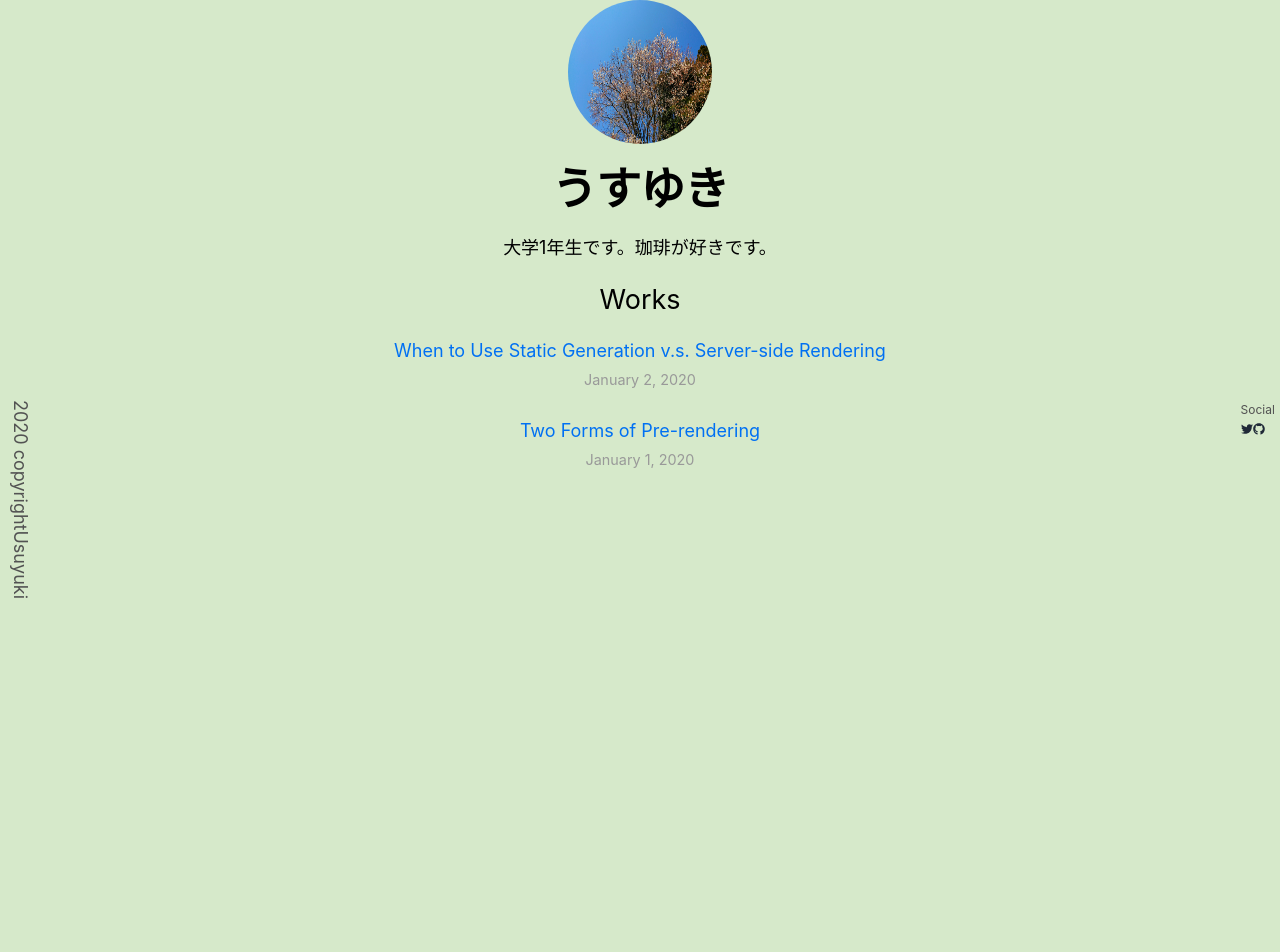
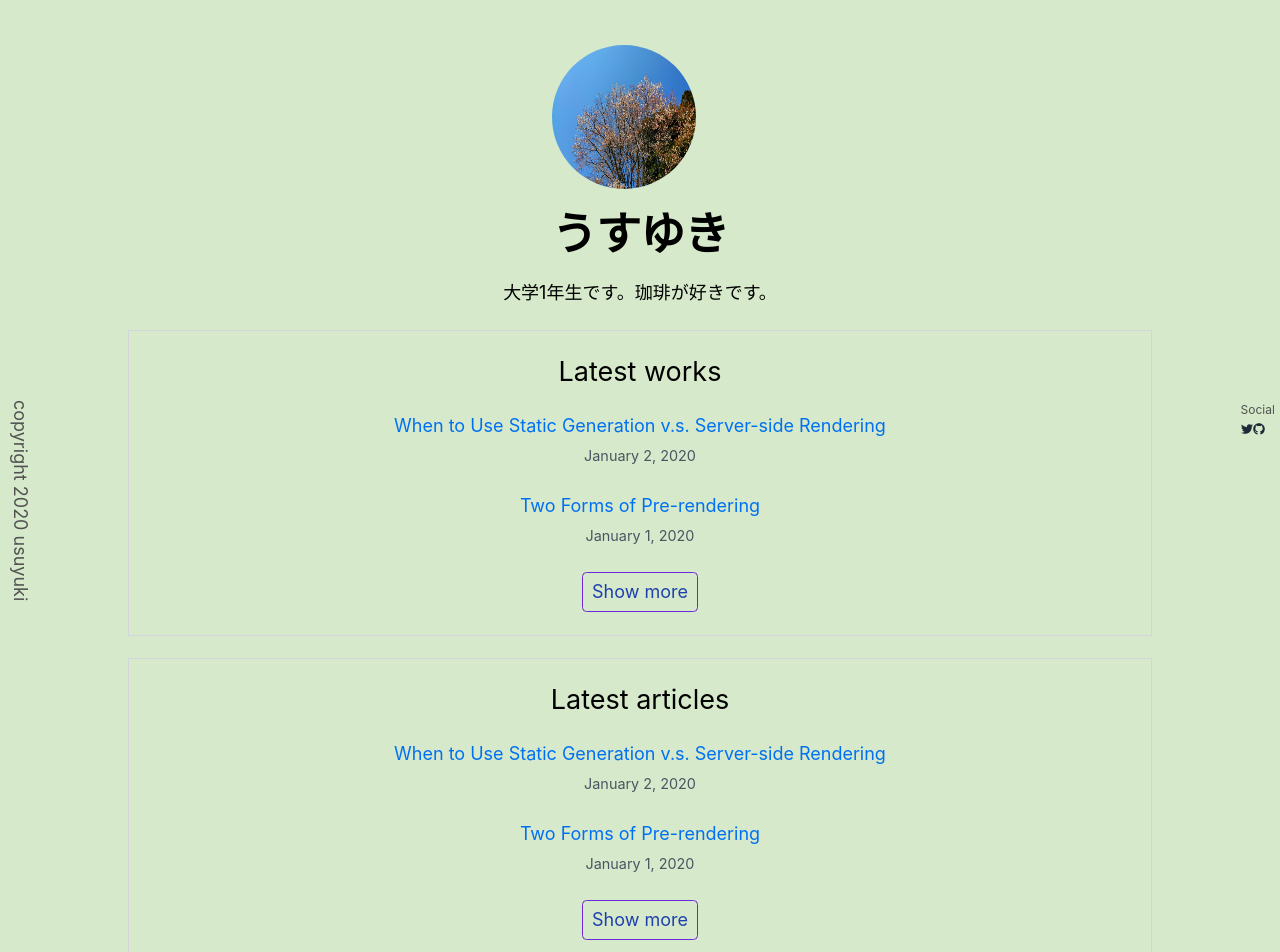
Before and after one commit to usuyuki/portfolio_2021_spring, a Next.js app: page / in a window 1280 px wide. Shown: the top 952 px of the page. Built offline with nearby package versions, Linux system fonts and the light colour scheme.

Commit message:
feat トップページレイアウト変更

```diff
--- a/components/layout.js
+++ b/components/layout.js
@@ -26,14 +26,14 @@ export default function Layout({ children, home }) {
       </Head>
       <header className={styles.header}>
         {home ? (
-          <>
+          <div className="mt-10">
             <img
               src="/images/profile.jpg"
               className={`${styles.headerHomeImage} ${utilStyles.borderCircle}`}
               alt={name}
             />
             <h1 className={utilStyles.heading2Xl}>{name}</h1>
-          </>
+          </div>
         ) : (
           <>
             <Link href="/">
--- a/pages/index.js
+++ b/pages/index.js
@@ -16,7 +16,7 @@ export default function Home({ allPostsData }) {
       </Head>
       <main className="h-screen w-screen grid grid-cols-10 ">
         <aside className="">
-          <p className={usuyukiStyles.copyright}>2020 copyrightUsuyuki</p>
+          <p className={usuyukiStyles.copyright}>copyright 2020 usuyuki</p>
         </aside>
 
         <div className="col-span-8">
@@ -26,21 +26,43 @@ export default function Home({ allPostsData }) {
             </p>
           </section>
 
-          <section className="text-center mx-auto">
-            <h2 className={utilStyles.headingLg}>Works</h2>
-            <ul className={utilStyles.list}>
+          <section className="text-center mx-auto my-5 border border-3 border-gray-300">
+            <h2 className="text-center text-2xl mt-5">Latest works</h2>
+            <ul className="">
               {allPostsData.map(({ id, date, title }) => (
-                <li className={utilStyles.listItem} key={id}>
+                <li className="m-5" key={id}>
                   <Link href={`/posts/${id}`}>
                     <a>{title}</a>
                   </Link>
                   <br />
-                  <small className={utilStyles.lightText}>
+                  <small className="text-center text-gray-600">
                     <Date dateString={date} />
                   </small>
                 </li>
               ))}
             </ul>
+            <button className="rounded border border-4 text-blue-800 border-purple-700 py-1 px-2 mb-5 hover:bg-purple-700 hover:text-white animation-ping duration-1000">
+              Show more
+            </button>
+          </section>
+          <section className="text-center mx-auto my-5 border border-3 border-gray-300">
+            <h2 className="text-center text-2xl mt-5">Latest articles</h2>
+            <ul className="">
+              {allPostsData.map(({ id, date, title }) => (
+                <li className="m-5" key={id}>
+                  <Link href={`/posts/${id}`}>
+                    <a>{title}</a>
+                  </Link>
+                  <br />
+                  <small className="text-center text-gray-600">
+                    <Date dateString={date} />
+                  </small>
+                </li>
+              ))}
+            </ul>
+            <button className="rounded border border-4 text-blue-800 border-purple-700 py-1 px-2 mb-5 hover:bg-purple-700 hover:text-white animation-ping duration-1000">
+              Show more
+            </button>
           </section>
         </div>
         <nav className={usuyukiStyles.fixedSocial}>
```
